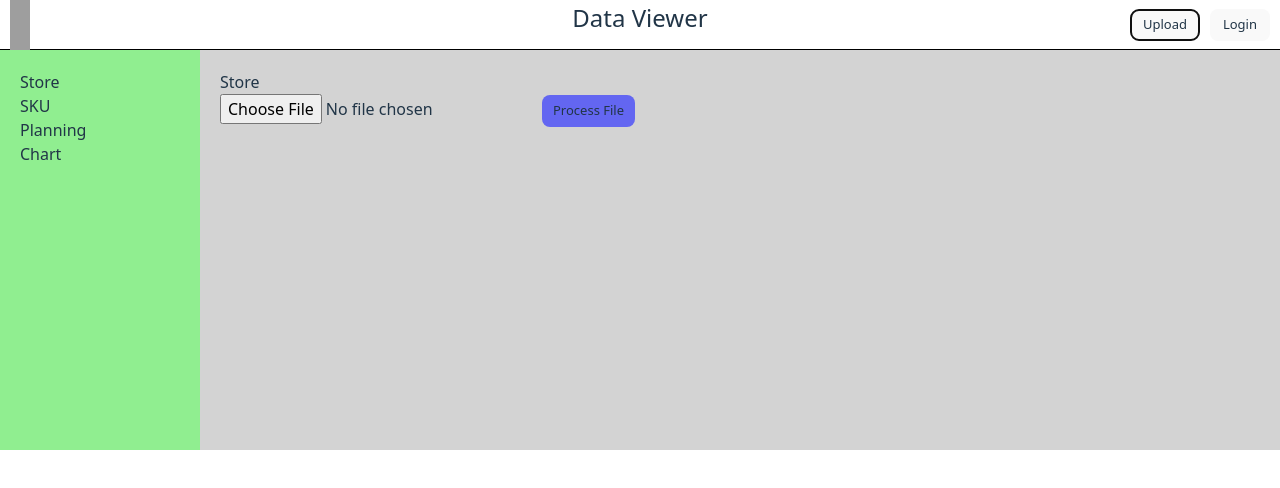
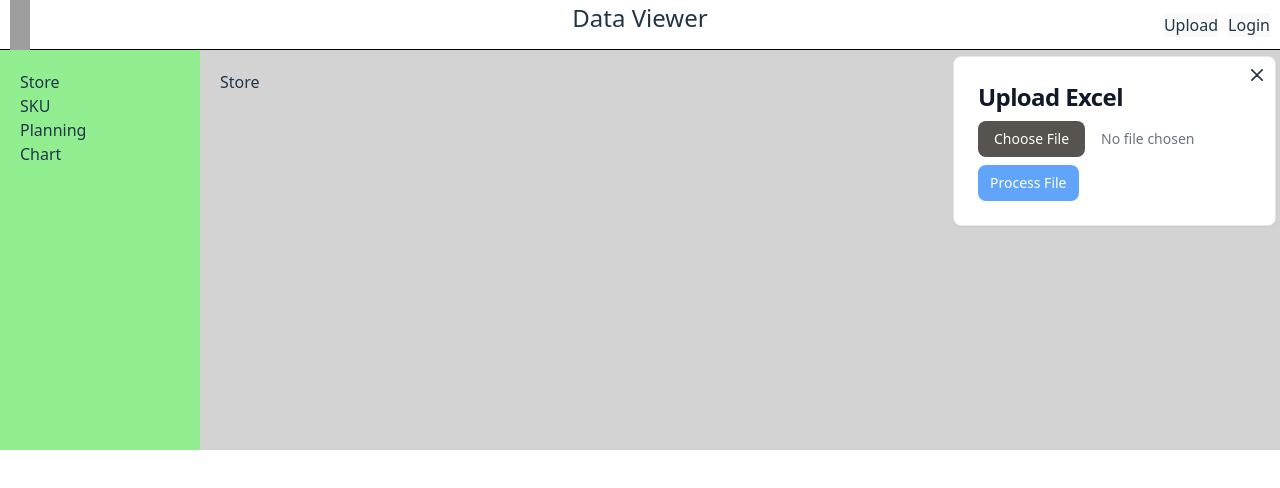
Before and after one commit to Kishan1998v/GS199809_Kishan_Vishwakarma, a React (Vite) app: page / in a window 1280 px wide. Both pictures are taken after a click on the button "Upload". Shown: the top 488 px of the page. Built offline with nearby package versions, Linux system fonts and the light colour scheme; grey boxes are pictures that could not be loaded.

Commit message:
Handle The Upload and updated the css Excel Popup

```diff
--- a/src/components/Header.tsx
+++ b/src/components/Header.tsx
@@ -1,13 +1,26 @@
+import Upload from "./UploadExcel/UploadExcel";
+import { useDispatch,useSelector } from "react-redux";
+import { setPopupState} from "./UploadExcel/excelSlice";
+import { RootState } from "../../store/store";
+
 function Header() {
+    const dispatch = useDispatch();
+    const open = useSelector((state: RootState) => state.excel.open);
+    const handlePopup = () => {
+        dispatch(setPopupState(true));
+    }
     return (
+        <>
         <header className="">
             <img src='src/assets/gsynergy_logo.png' alt="GSynergy Logo" width="20px" />
             <text>Data Viewer</text>
             <section className="header_rightsection">
-                <button className="upload_button">Upload</button>
+                <button onClick={handlePopup} className="upload_button">Upload</button>
                 <button className="login">Login</button>
             </section>
         </header>
+        {open && <Upload />}
+        </>
     );
 }
 
--- a/src/components/Home.tsx
+++ b/src/components/Home.tsx
@@ -5,6 +5,7 @@ import Upload from "./UploadExcel/UploadExcel";
 import { useSelector } from "react-redux";
 import { RootState } from "../store/store";
 import Store from "./Store/Store";
+import Button from './Common/Button';
 
 function Home() {
     const [Component, setComponent] = useState<JSX.Element >(<Store/>);
@@ -19,7 +20,6 @@ function Home() {
             <Nav onNavClick={onNavClick} />
             <main>
                 {Component} {/* Render the selected component */}
-                <Upload />
             </main>
         </section>
     );
--- a/src/components/UploadExcel/UploadExcel.tsx
+++ b/src/components/UploadExcel/UploadExcel.tsx
@@ -1,14 +1,17 @@
 import React, { useState } from "react";
 import * as XLSX from "xlsx";
 import Loader from "../Common/Loading";
-import {useDispatch} from "react-redux";
-import {setExcelData} from "./excelSlice";
+import { useDispatch } from "react-redux";
+import { setExcelData,setPopupState} from "./excelSlice";
+
+import Button from "../Common/Button";
+
 
 
 const Upload: React.FC = () => {
+    const dispatch = useDispatch();
     const [selectedFile, setSelectedFile] = useState<File | null>(null);
     const [isLoading, setIsLoading] = useState<boolean>(false);
-    const dispatch = useDispatch();
 
     const handleFileSelection = (event: React.ChangeEvent<HTMLInputElement>) => {
         const file = event.target.files?.[0];
@@ -23,6 +26,7 @@ const Upload: React.FC = () => {
     };
 
     const handleProcessData = () => {
+        console.log(selectedFile)
         if (!selectedFile) {
             alert("No file selected! Please choose an Excel file first.");
             return;
@@ -59,7 +63,7 @@ const Upload: React.FC = () => {
                         return rowObject;
                     });
                     console.log(sheetName)
-                    dispatch(setExcelData({ sheetName:sheetName , data: formattedData }));
+                    dispatch(setExcelData({ sheetName: sheetName, data: formattedData }));
                 }
             });
             setIsLoading(false);
@@ -72,18 +76,34 @@ const Upload: React.FC = () => {
         };
     };
 
+    function handlePopupClose() {
+        dispatch(setPopupState(false))
+    }
+
     return (
-        <div>
-            <input type="file" accept=".xls,.xlsx" onChange={handleFileSelection} />
-            <button
-                className="bg-indigo-500 ..."
-                onClick={handleProcessData}
+
+        <div className=" w-100 h-100 r-0 fixed z-10 right-1 top-14 max-w-sm p-6 bg-white border border-gray-200 rounded-lg shadow-sm dark:bg-gray-800 dark:border-gray-700">
+            <div className="absolute right-3 top-3 cursor-pointer" onClick={handlePopupClose}>
+                <svg className="w-3 h-3" aria-hidden="true" xmlns="http://www.w3.org/2000/svg" fill="none" viewBox="0 0 14 14">
+                    <path stroke="currentColor" stroke-linecap="round" stroke-linejoin="round" stroke-width="2" d="m1 1 6 6m0 0 6 6M7 7l6-6M7 7l-6 6"/>
+                </svg>
+            </div>
+            <h5 className="mb-2 text-2xl font-bold tracking-tight text-gray-900 dark:text-white">Upload Excel</h5>
+            <input
+                className="block w-full text-sm text-gray-500 file:mr-4 file:py-2 file:px-4
+                        file:rounded-lg file:border-0 file:text-xm file:font-medium cursor-pointer
+                        file:bg-stone-600 file:text-white hover:file:bg-stone-700 mb-2"
+                type="file"
+                accept=".xls,.xlsx"
+                onChange={handleFileSelection} />
+            <Button
+                onClick={() => handleProcessData()}
                 disabled={!selectedFile || isLoading}
-                style={{ marginLeft: "10px", padding: "5px 10px", cursor: "pointer" }}
             >
-                {isLoading ? <Loader size={4} thickness={2}/> : "Process File"}
-            </button>
+                {isLoading ? <Loader size={4} thickness={2} /> : "Process File"}
+            </Button>
         </div>
+
     );
 };
 
--- a/src/components/UploadExcel/excelSlice.ts
+++ b/src/components/UploadExcel/excelSlice.ts
@@ -8,6 +8,7 @@ interface ExcelState {
     Planning: Record<string, any>,
     Calculations: Record<string, any>
     Chart: Record<string, any>
+    open: boolean;
 }
 
 const initialState: ExcelState = {
@@ -17,7 +18,8 @@ const initialState: ExcelState = {
     Calender: {},
     Planning: {},
     Calculations: {},
-    Chart: {}
+    Chart: {},
+    open: false,
 };
 
 const excelSlice = createSlice({
@@ -44,14 +46,17 @@ const excelSlice = createSlice({
                 case "Chart":
                     state.Chart = action.payload.data;
                     break;
-                default: state.excelData = action.payload;
+                default: state.excelData = action.payload.data;
             }
         },
         clearExcelData: (state) => {
             state.excelData = [];
         },
+        setPopupState: (state, action) => {
+            state.open = action.payload;
+        }
     },
 });
 
-export const { setExcelData, clearExcelData } = excelSlice.actions;
+export const { setExcelData, clearExcelData,setPopupState } = excelSlice.actions;
 export default excelSlice.reducer;
--- a/src/components/const.ts
+++ b/src/components/const.ts
@@ -25,4 +25,6 @@ const navigation = [
     },
 ]
 
-export {navigation};
+const ButtonStyle ="disabled:bg-blue-400 inline-flex items-center px-3 py-2 text-sm font-medium text-center text-white bg-blue-600 rounded-lg hover:bg-blue-700 focus:ring-1 focus:outline focus:ring-blue-800"
+
+export {navigation,ButtonStyle};
--- a/src/index.css
+++ b/src/index.css
@@ -35,7 +35,7 @@ h1 {
 
  */
 
-body {
+/* body {
   background-color: white;
   width: 100%;
 }
@@ -55,8 +55,8 @@ button:hover {
 }
 button:focus,
 button:focus-visible {
-  outline: 4px auto -webkit-focus-ring-color;
-}
+  outline: 1px auto -webkit-focus-ring-color;
+} */
 @media (prefers-color-scheme: light) {
   :root {
     color: #213547;
```
Also changed, not shown: src/components/Common/_common.css (added), src/components/Common/common.css (deleted), src/components/Common/const.js (added).
